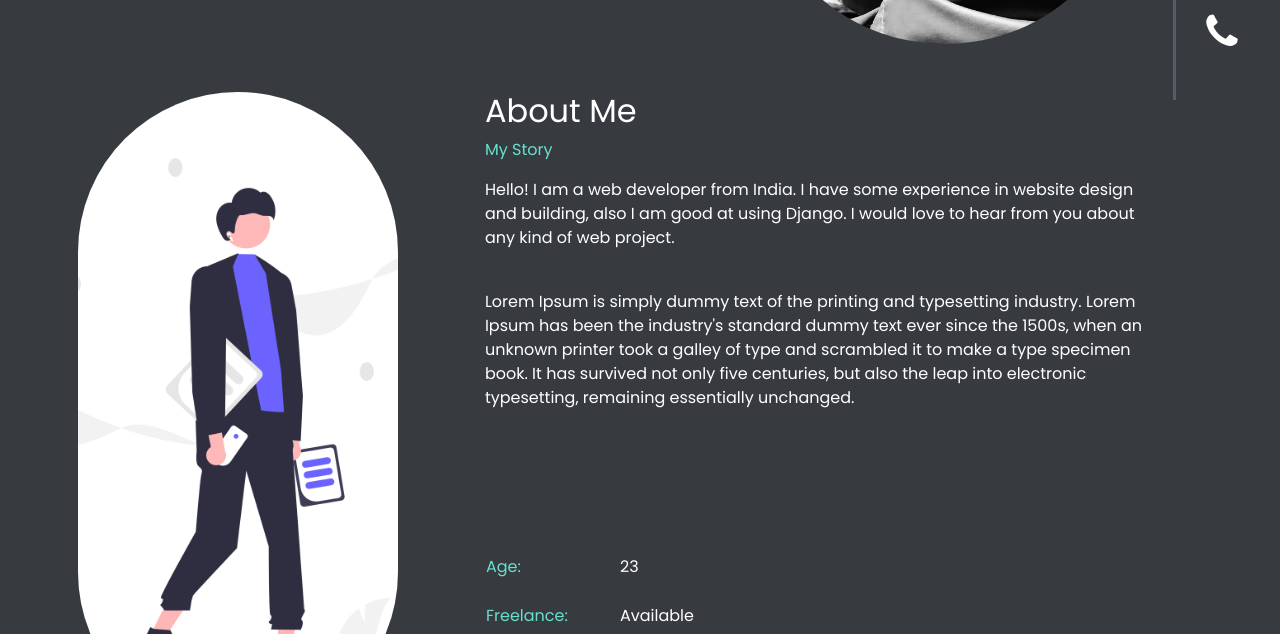
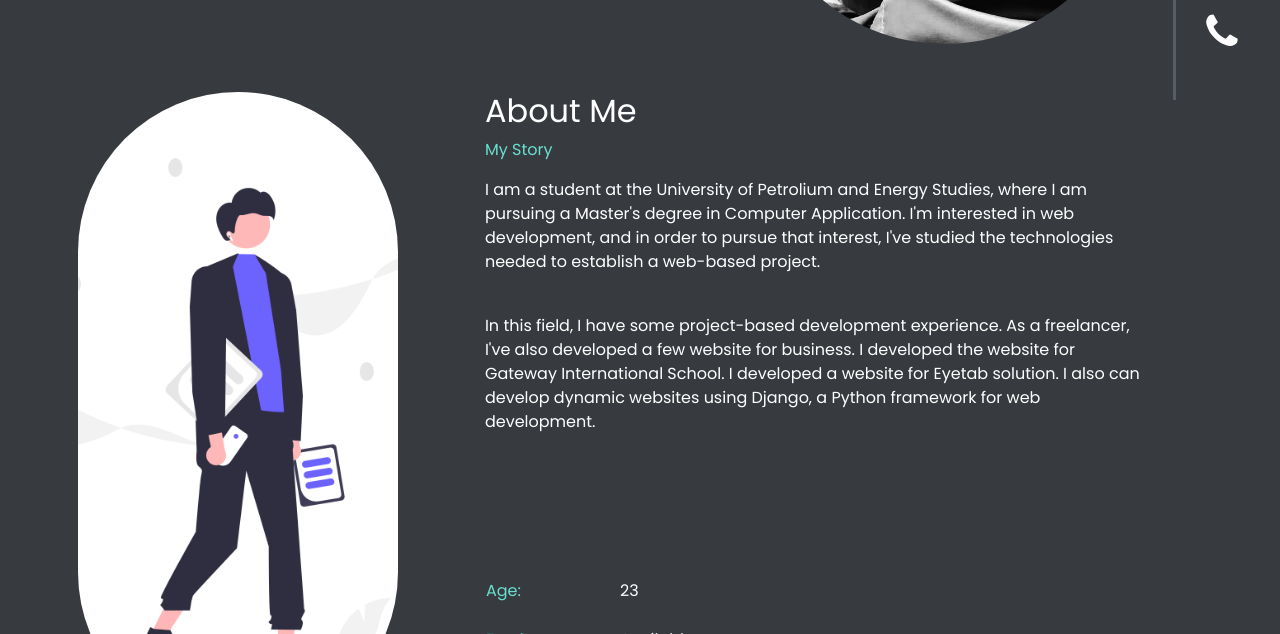
Before and after one commit to mohitsingh02/Portfolio, a plain HTML site: page index.html in a window 1280 px wide. Shown: the part 700-1334 px from the top of the page. Drawn offline with nearby package versions, Linux system fonts and the light colour scheme; a web font is replaced by a local one.

Commit message:
Update index.html

```diff
--- a/index.html
+++ b/index.html
@@ -91,18 +91,18 @@
                   <h2 id="page_head">About Me</h2>
                   <p class="subheading_font" >My Story</p>
                   <p data-aos="fade-up" data-aos-duration="2000">
-                    Hello! I am a web developer from India. I have some experience in website design and building,
-                    also I am good at using Django. I would love to hear from you about any kind of web project.
+                    I am a student at the University of Petrolium  and Energy Studies, where I am pursuing a  Master's degree in Computer Application.
+                    I'm interested in web development, and in order to pursue that interest, I've studied the technologies needed to establish a
+                    web-based project.
                   </p>
                   <br>
                   <p data-aos="fade-up" data-aos-duration="2000">
-
-                    Lorem Ipsum is simply dummy text of the printing and typesetting industry.
-                    Lorem Ipsum has been the industry's standard dummy text ever since the 1500s,
-                    when an unknown printer took a galley of type and scrambled it to make a type specimen book.
-                    It has survived not only five centuries, but also the leap into electronic typesetting, remaining
-                    essentially
-                    unchanged.
+                    In this field, I have some project-based development experience.
+                    As a freelancer, I've also developed a few website for business.
+                    I developed the website for Gateway International School.
+                    I developed a website for Eyetab solution.
+                    I also can develop dynamic websites using Django, a Python framework
+                    for web development.
                   </p>
                   <div class="container p-0 personal_data" data-aos="fade-up" data-aos-duration="2000">
                     <div class="row">
```
